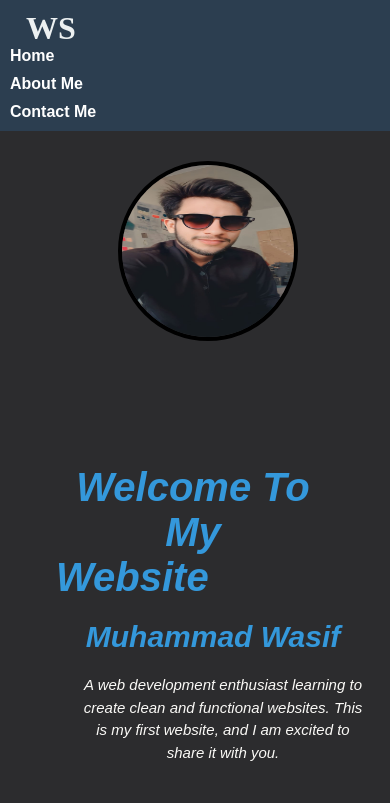
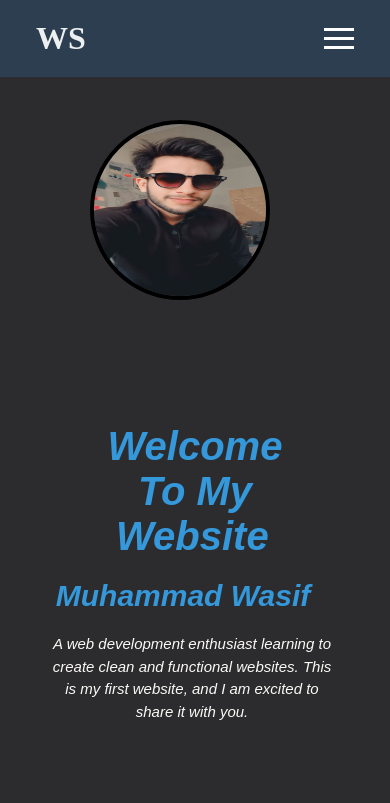
Before and after one commit to wasifsoomro/nextJs-website-customcss-milestone2, a Next.js app: page / in a window 390 px wide. Shown: the top 803 px of the page. Built offline with nearby package versions, Linux system fonts and the light colour scheme.

Commit message:
responsive

```diff
--- a/src/app/(components)/Header.module.css
+++ b/src/app/(components)/Header.module.css
@@ -1,23 +1,29 @@
 /* Header Styling */
 .headerContainer {
-    background: #2c3e50; /* Dark grey instead of black */
+    background: #2c3e50;
     display: flex;
     justify-content: space-between;
     align-items: center;
     padding: 20px;
-    position: flex;
+    position: fixed; /* To keep the header fixed at the top */
     width: 100%;
     top: 0;
     z-index: 10;
 }
 
+.cross {
+    display: none;
+}
+
+
+
 .navContainer {
-    padding-right: 3.2em;
-    color: #ffffff; /* Light grey */
+    height: 100vh;
     display: flex;
     gap: 180px;
     font-weight: bold;
     font-family: sans-serif;
+    transition: transform 0.3s ease-in-out;
 }
 
 .logoContainer {
@@ -29,111 +35,80 @@
     font-family: 'Times New Roman', Times, serif;
 }
 
-@media only screen and (max-width: 1024px) {
+.navLink {
+    text-decoration: none;
+    color: #ffffff;
+    font-size: 1.2rem;
+    border-bottom: 2px solid transparent;
+    transition: color 0.3s ease, border-bottom 0.3s ease;
+}
 
-    /* Header Adjustments */
-    .headerContainer {
-      padding: 15px;
-    }
+.navLink:hover {
+    color: #3498db;
+    border-bottom: 2px solid #3498db;
+}
+
+.hamburger {
+    display: none;
+    flex-direction: column;
+    justify-content: space-between;
+    cursor: pointer;
+    width: 30px;
+    height: 21px;
+}
+
+.bar {
+    height: 3px;
+    width: 100%;
+    background-color: #ffffff;
+    transition: all 0.3s ease;
+}
+
+
+
+/* For smaller screens */
+@media only screen and (max-width: 768px) {
     .navContainer {
-      gap: 100px; /* Reduce gap between navigation items */
-      padding-right: 2em;
-    }
-    .heading {
-      font-size: 4rem; /* Decrease font size */
-      padding-right: 2rem;
-    }
-    .heading2 {
-      font-size: 4rem;
-      padding-right: 8rem;
+        display: flex;
+        flex-direction: column;
+        gap: 15px;
+        position: fixed;
+        top: 0;
+        right: 0;
+        height: 100vh;
+        background-color: #2c3e50;
+        width: 250px; /* Sidebar width */
+        transform: translateX(100%); /* Hidden offscreen */
+        transition: transform 0.3s ease-in-out;
+        padding: 2rem;
+        text-align: center;
+        overflow-y: auto;
     }
 
-    /* Image Adjustments */
-    .pimage {
-      width: 280px;
-      height: 280px;
+    .cross {
+        display: flex;
+        color: #ffffff;
+        cursor: pointer;
+        transition: color 0.3s ease;
     }
 
-    /* Text Adjustments */
-    .name {
-      font-size: 3.5rem;
-      padding-right: 1.5rem;
-    }
-    .para p {
-      font-size: 1.5rem;
-    }
-}
-
-@media only screen and (max-width: 480px) {
-
-    /* Header Adjustments */
-    .headerContainer {
-      flex-direction: column;
-      align-items: flex-start;
-      padding: 10px;
-    }
-    .navContainer {
-      flex-direction: column;
-      gap: 10px;
-      padding-right: 0;
-    }
-    .navContainer a {
-      font-size: 1rem;
+    .cross:hover {
+        color: #ff4d4d;
     }
 
-    /* Image Adjustments */
-    .pimage {
-      width: 180px;
-      height: 180px;
-      margin: 0 auto;
+    .navActive {
+        transform: translateX(0);
     }
 
-    /* Text Adjustments */
-    .heading, .heading2 {
-      font-size: 2.5rem;
-      text-align: center;
-      padding-right: 0;
-    }
-    .name {
-      font-size: 2.5rem;
-      padding-right: 0;
-      text-align: center;
-    }
-    .para p {
-      font-size: 1.25rem;
-    }
-}
 
-@media only screen and (max-width: 360px) {
-
-    /* Header Adjustments */
-    .headerContainer {
-      padding: 5px;
-    }
-    .navContainer {
-      flex-direction: column;
-      gap: 5px;
-    }
-    .navContainer a {
-      font-size: 0.9rem;
+    .navLink {
+        font-size: 1.5rem;
+        margin-bottom: 1rem;
     }
 
-    /* Image Adjustments */
-    .pimage {
-      width: 150px;
-      height: 150px;
+    .hamburger {
+        display: flex; /* Show hamburger icon on mobile */
+        margin-right: 16px;
     }
 
-    /* Text Adjustments */
-    .heading, .heading2 {
-      font-size: 2rem;
-      padding-right: 0;
-      text-align: center;
-    }
-    .name {
-      font-size: 2rem;
-    }
-    .para p {
-      font-size: 1rem;
-    }
 }
--- a/src/app/(components)/Header.tsx
+++ b/src/app/(components)/Header.tsx
@@ -1,19 +1,37 @@
-import React from 'react'
+"use client"
+
+import React, { useState } from 'react'
 import Styles from "../(components)/Header.module.css"
 import Link from 'next/link';
 
 export default function Header() {
+const [menuOpen, setMenuOpen] = useState(false)
+
+  const toggleMenu = () => {
+   setMenuOpen((prevState) => !prevState)
+  }
+
+
+
   return (
     <header className={Styles.headerContainer}>
       <div className={Styles.logoContainer} id="logo">
         <h1 className={Styles.logo}>WS</h1>
       </div>
 
-      <nav className={Styles.navContainer}>
-        <Link href="/">Home</Link>
-        <Link href="/about">About Me</Link>
-        <Link href="/contact">Contact Me</Link>
+      <div className={Styles.hamburger} onClick={toggleMenu}>
+        <span className={Styles.bar}></span>
+        <span className={Styles.bar}></span>
+        <span className={Styles.bar}></span>
+      </div>
+
+      <nav className={`${Styles.navContainer} ${menuOpen ? Styles.navActive : ''}`}>
+      <div className={Styles.cross} onClick={toggleMenu}>&#10005;</div>
+        <Link href="/" className={Styles.navLink} onClick={toggleMenu}>Home</Link>
+        <Link href="/about" className={Styles.navLink} onClick={toggleMenu}>About Me</Link>
+        <Link href="/contact" className={Styles.navLink} onClick={toggleMenu}>Contact Me</Link>
       </nav>
+
     </header>
   );
 }
--- a/src/app/globals.css
+++ b/src/app/globals.css
@@ -31,6 +31,7 @@ body {
   -moz-osx-font-smoothing: grayscale;
   display: flex;
   flex-direction: column;
+  margin-top: 70px;
 }
 
 main {
--- a/src/app/home/page.module.css
+++ b/src/app/home/page.module.css
@@ -7,6 +7,7 @@
     gap: 5rem;
     padding-left: 3.5rem;
     flex-wrap: wrap;
+
   }
 
   .headingContainer {
@@ -250,8 +251,11 @@
     flex-direction: column;
     justify-content: center;
     align-items: center;
-      flex-wrap: nowrap;
+    flex-wrap: wrap;
     margin: auto;
+    max-width: 480px;
+    overflow: hidden;
+    padding: 20px;
   }
 
   .pimage {
@@ -272,6 +276,12 @@
       font-size: 40px;
       text-align: center;
   }
+  .heading {
+    margin-left: 60px;
+  }
+  .heading2 {
+    margin-left: 96px;
+  }
 
   .headingContainer {
       margin: 0 auto;
@@ -283,18 +293,21 @@
 
     .name {
       font-size: 30px;
+      margin-right: 4px;
     }
 
     .para p{
       font-size: 15px;
       font-weight: 100;
+      margin-right: 6px;
     }
 
     .cards {
       align-items: center;
       justify-content: center;
       margin: 0 auto;
-      height: fit-content;
+      height: 950px;
+
     }
 
     .card1 {
@@ -302,8 +315,9 @@
       width: 220px;
       overflow: hidden;
       padding: 0%;
-
-      margin-left: 40px;
+      margin: 50px;
+      margin-left: 0 auto;
+      margin-right: 0 auto;
     }
 
     .aboutHeading {
@@ -340,9 +354,11 @@
       height: 350px;
       width: 220px;
       overflow: hidden;
-      margin: 40px;
+      margin: 50px;
       padding: 0%;
       bottom: 0%;
+      margin-left: 0 auto;
+      margin-right: 0 auto;
     }
 
 
@@ -486,12 +502,12 @@
     color: #FAF9F6;
     background-color: #2c2c2e;
     display: flex;
-    flex-direction: column; /* Stack elements vertically */
-    justify-content: center; /* Center items in the middle */
-    align-items: center; /* Align items horizontally */
-    flex-wrap: nowrap; /* Prevent wrapping to make alignment more predictable */
+    flex-direction: column;
+    justify-content: center;
+    align-items: center;
+    flex-wrap: wrap;
     margin: auto;
-    max-width: 720px;
+    max-width: 768px;
     padding: 20px;
 }
 
```
Lines whose indentation alone changed are shown as unchanged.
